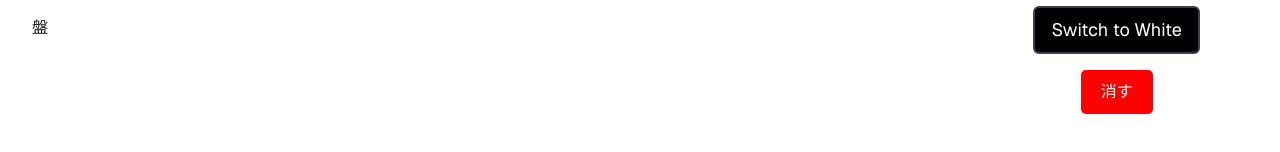
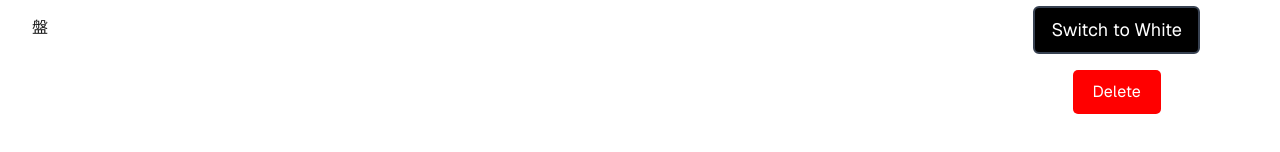
Before and after one commit to u-sho/go-visualizer, a Next.js app: page / in a window 1280 px wide. Shown: the part 372-524 px from the top of the page. Built offline with nearby package versions, Linux system fonts and the light colour scheme.

Commit message:
"消す"を"Delete"に変更

```diff
--- a/src/components/DeleteButton.tsx
+++ b/src/components/DeleteButton.tsx
@@ -1,5 +1,5 @@
 export const DeleteButton = () => {
     return <button style={{ backgroundColor: 'red', color: 'white', padding: '10px 20px', borderRadius: '5px', border: 'none', cursor: 'pointer' }}>
-    消す
+    Delete
   </button>
 }
```
